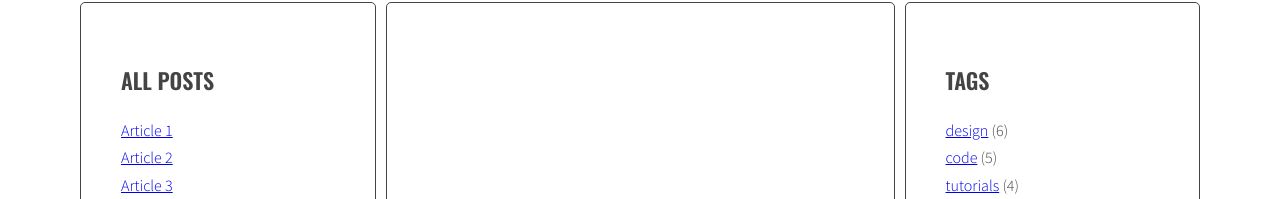
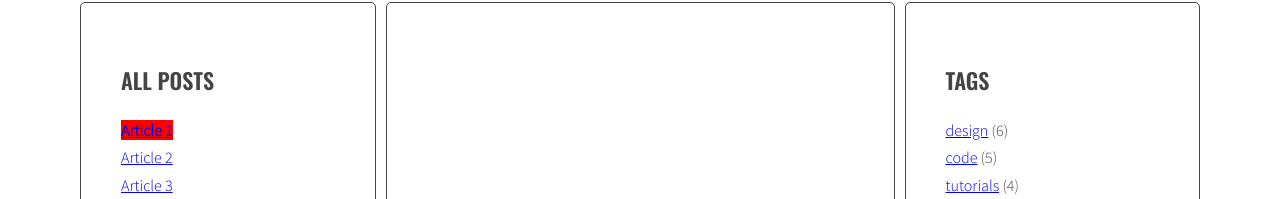
Before and after one commit to MaciekLichon/javascript-blog, a website: page index.html in a window 1280 px wide. Both pictures are taken after a click on the link "Article 1". Shown: the part 241-440 px from the top of the page. Drawn offline with nearby package versions, Linux system fonts and the light colour scheme.

Commit message:
Add active adding functionality to links

```diff
--- a/js/script.js
+++ b/js/script.js
@@ -6,18 +6,22 @@ document.getElementById('test-button').addEventListener('click', function(){
 */
 
 const titleClickHandler = function(event){
+  const clickedElement = this;
   console.log('Link was clicked!');
-  console.log(event);
 
-  /* remove class 'active' from all article links  */
+  /* [DONE] remove class 'active' from all article links  */
 
   const activeLinks = document.querySelectorAll('.titles a.active');
   for(let activeLink of activeLinks){
     activeLink.classList.remove('active');
   }
-  /* add class 'active' to the clicked link */
+  /* [IN PROGRESS] add class 'active' to the clicked link */
 
-  /* remove class 'active' from all articles */
+  clickedElement.classList.add('active');
+  console.log('clickedElement', clickedElement);
+
+  /* [DONE] remove class 'active' from all articles */
+
   const activeArticles = document.querySelectorAll('.posts article.active');
   for(let activeArticle of activeArticles){
     activeArticle.classList.remove('active');
--- a/sass/style.scss
+++ b/sass/style.scss
@@ -118,3 +118,8 @@ body {
     margin: 0 10px 0 0;
   }
 }
+
+
+a.active {
+  background: red;
+}
```
Also changed, not shown: css/style.css, 1 other file.
